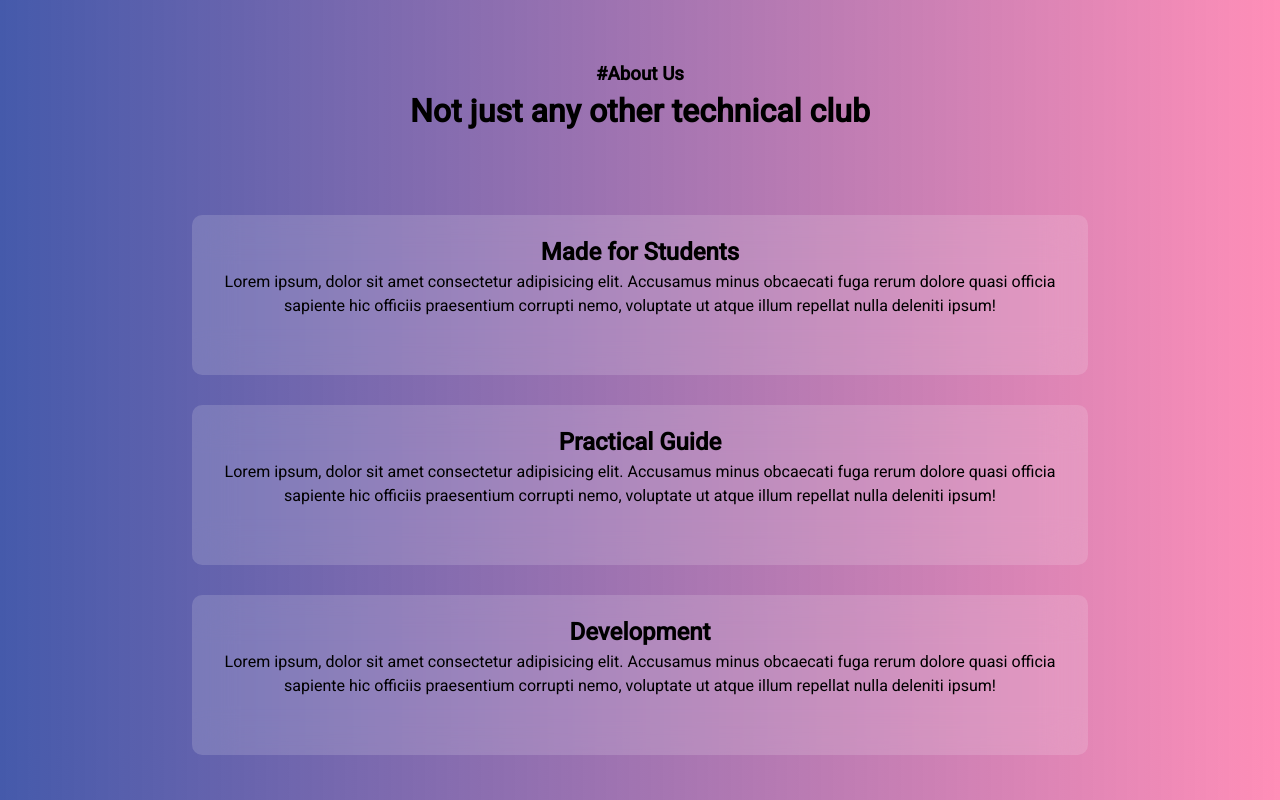
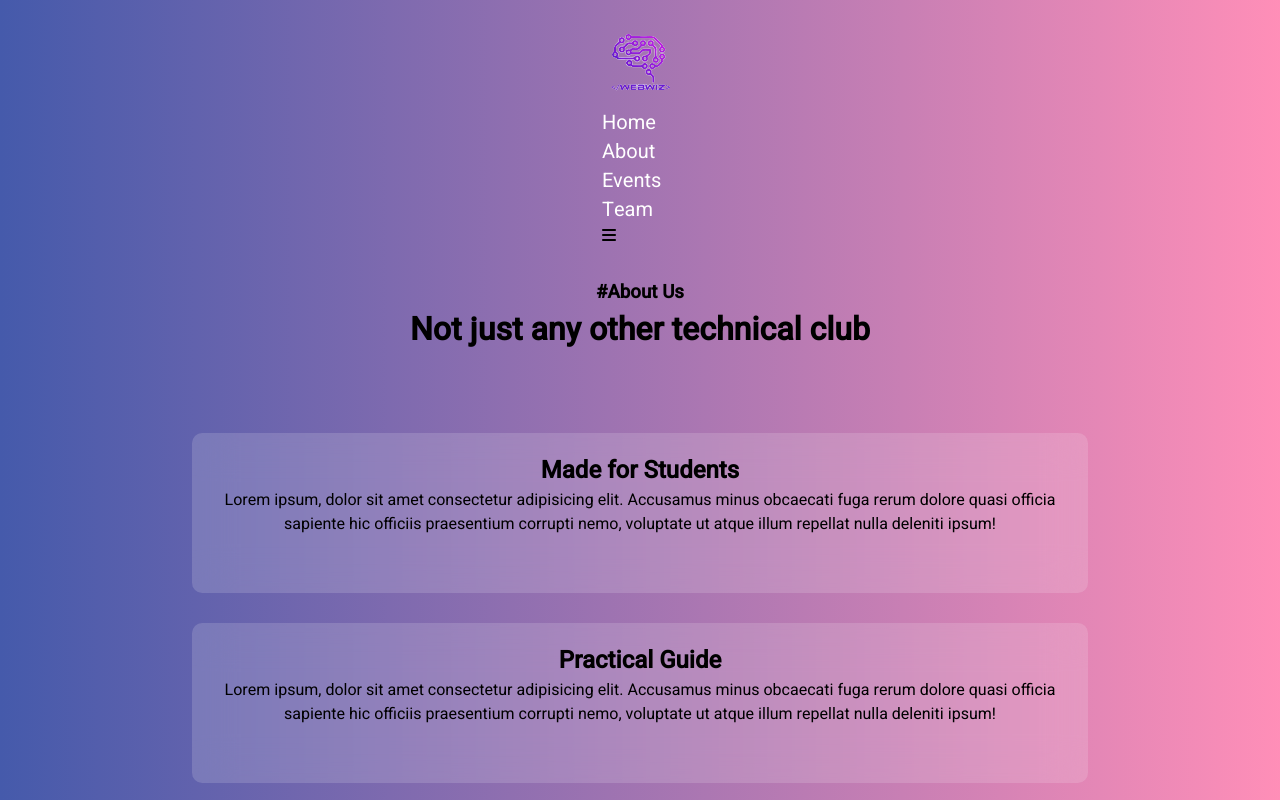
Before and after one commit to Kinjal2004/Webwiz-Pod2, a plain HTML site: page about.html in a window 1280 px wide. Shown: the top 800 px of the page. Drawn offline with nearby package versions, Linux system fonts and the light colour scheme.

Commit message:
navigation bar

```diff
--- a/about.css
+++ b/about.css
@@ -9,9 +9,28 @@ body{
   background: linear-gradient(90deg, #455aab, #ff357f8e);
   margin-top: 30px;
   display:flex;
-  justify-content: center;
+
   align-items: center;
   flex-direction: column;
+}
+li{
+  list-style:none;
+}
+a{
+  text-decoration: none;
+  color:white;
+  font-size: 20px;
+}
+a:hover{
+  color:black;
+}
+header{
+  position:relative;
+  padding:0 20px;
+}
+.navbar{
+  display:flexbox;
+
 }
 .heading{
   margin-top: 30px;
--- a/about.html
+++ b/about.html
@@ -9,12 +9,26 @@
     <link rel="preconnect" href="https://fonts.googleapis.com">
     <link rel="preconnect" href="https://fonts.gstatic.com" crossorigin>
     <link href="https://fonts.googleapis.com/css2?family=Heebo:wght@300;400;500&display=swap" rel="stylesheet">
+    <link rel="stylesheet" href="https://cdnjs.cloudflare.com/ajax/libs/font-awesome/6.4.0/css/all.min.css" integrity="sha512-iecdLmaskl7CVkqkXNQ/ZH/XLlvWZOJyj7Yy7tcenmpD1ypASozpmT/E0iPtmFIB46ZmdtAc9eNBvH0H/ZpiBw==" crossorigin="anonymous" referrerpolicy="no-referrer" />
     <script src="https://unpkg.com/scrollreveal"></script>
 </head>
 <body>
     <script src="about.js"></script>
-    <div class="container"></div>
-    <div class="animation"></div>
+</div>
+<header>
+<div class="navbar">
+    <img class="logo" src="webwizlogo.png" alt="webwiz logo">
+    <ul  class="links">
+        <li><a href="Home">Home</a></li>
+        <li><a href="About">About</a></li>
+        <li><a href="Events">Events</a></li>
+        <li><a href="team">Team</a></li>
+    </ul>
+    <div class="tgl_btn">
+        <i class="fa-sharp fa-solid fa-bars"></i>
+    </div>
+</div>
+</header>
     <div class="heading">
         <h3>#About Us</h3>
     <h1>Not just any other technical club</h1>
@@ -36,7 +50,7 @@
     </div>
    </section>
 
-    </div>
+
     <script>
         ScrollReveal({
     reset:true,
@@ -44,8 +58,8 @@
     duration:2500,
     delay:400
 });
-ScrollReveal().reveal('.heading', { delay: 300 });
-ScrollReveal().reveal('.item', { delay: 800 ,origin:'left'});
+ScrollReveal().reveal('.heading', { delay: 200 });
+ScrollReveal().reveal('.item', { delay: 500 ,origin:'left'});
 
     </script>
 </body>
```
